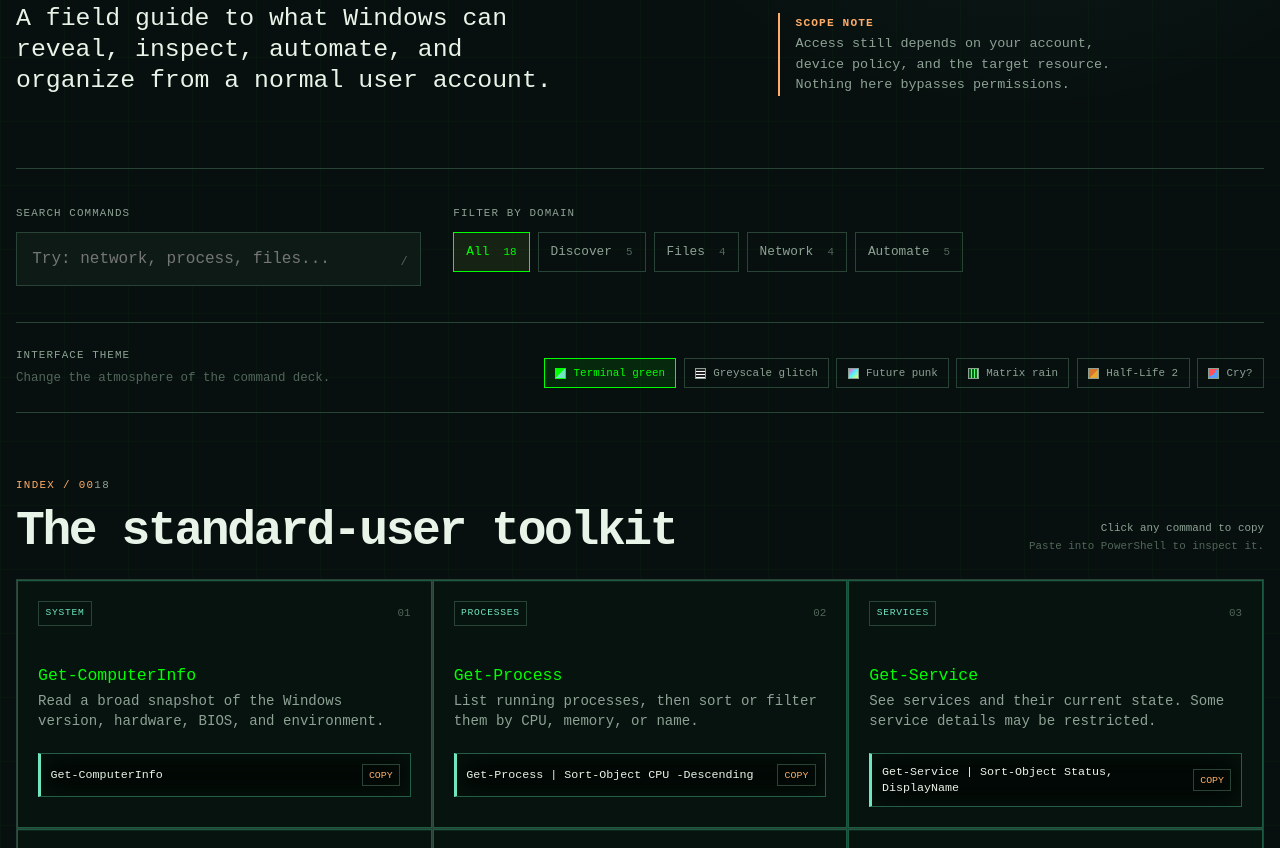
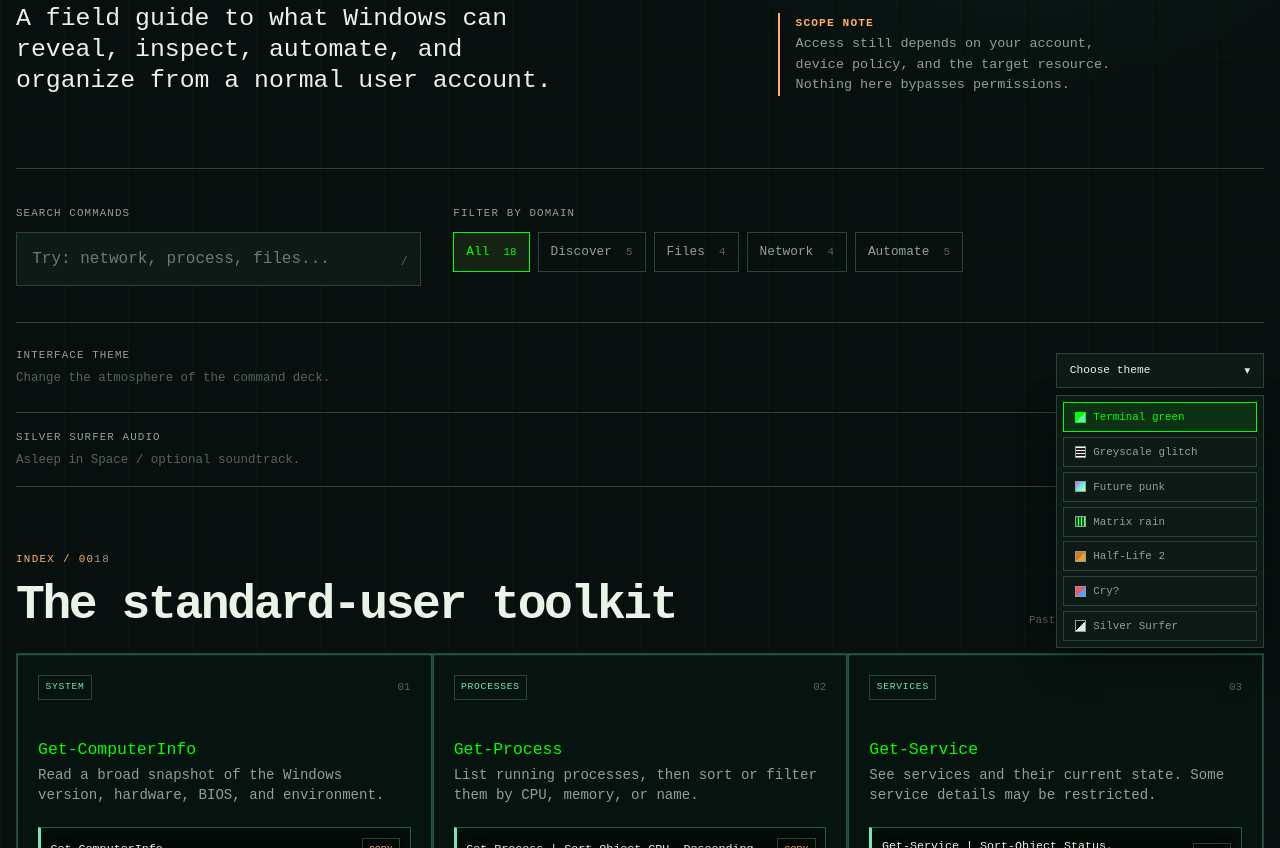
Before and after one commit to dudeman1124/ala2627-daneterzichCTE-AD, a plain HTML site: page cmd-library/index.html in a window 1280 px wide. Shown: the part 519-1367 px from the top of the page. Drawn offline with Linux system fonts and the light colour scheme.

Commit message:
feat: add Silver Surfer theme with audio controls and toggle functionality

```diff
--- a/cmd-library/app.js
+++ b/cmd-library/app.js
@@ -43,6 +43,9 @@ const resultCount = document.querySelector('#result-count');
 const pageNote = document.querySelector('#page-note');
 const pageButtons = document.querySelector('#page-buttons');
 const themeOptions = document.querySelector('#theme-options');
+const themeToggle = document.querySelector('#theme-toggle');
+const silverAudio = document.querySelector('#silver-audio');
+const silverSurferPlayer = document.querySelector('#silver-surfer-player');
 const matrixCanvas = document.querySelector('#matrix-rain');
 const matrixContext = matrixCanvas.getContext('2d');
 const glitchCanvas = document.querySelector('#glitch-background');
@@ -228,6 +231,20 @@ function setTheme(theme) {
   setMatrixState(theme === 'matrix');
   setGlitchState(theme === 'greyscale');
   setRickState(theme === 'default');
+  silverAudio.hidden = theme !== 'silversurfer';
+}
+
+function setThemeListOpen(isOpen) {
+  themeOptions.hidden = !isOpen;
+  themeToggle.setAttribute('aria-expanded', String(isOpen));
+}
+
+function sendYouTubeCommand(command) {
+  silverSurferPlayer.contentWindow.postMessage(JSON.stringify({
+    event: 'command',
+    func: command,
+    args: []
+  }), '*');
 }
 
 function pointIsNearSegment(pointX, pointY, startX, startY, endX, endY, distance) {
@@ -366,12 +383,23 @@ document.addEventListener('keydown', (event) => {
 
 themeOptions.addEventListener('click', (event) => {
   const button = event.target.closest('[data-theme]');
-  if (button) setTheme(button.dataset.theme);
+  if (!button) return;
+  setTheme(button.dataset.theme);
+  setThemeListOpen(false);
 });
+
+themeToggle.addEventListener('click', () => {
+  setThemeListOpen(themeOptions.hidden);
+});
+
+document.querySelector('#audio-play').addEventListener('click', () => sendYouTubeCommand('playVideo'));
+document.querySelector('#audio-pause').addEventListener('click', () => sendYouTubeCommand('pauseVideo'));
+document.querySelector('#audio-stop').addEventListener('click', () => sendYouTubeCommand('stopVideo'));
 
 render();
 setJojoUnlocked(jojoUnlocked);
 setTheme(localStorage.getItem('cmd-library-theme') || 'default');
+setThemeListOpen(false);
 loadRickStream().then(() => setRickState(document.documentElement.dataset.theme === 'default'));
 resizeMatrix();
 resizeGlitch();
--- a/cmd-library/index.html
+++ b/cmd-library/index.html
@@ -62,7 +62,10 @@
           <span class="control-label">Interface theme</span>
           <p class="theme-note">Change the atmosphere of the command deck.</p>
         </div>
-        <div class="theme-options" id="theme-options" role="group" aria-label="Choose a website theme">
+        <div class="theme-picker">
+          <button class="theme-toggle" id="theme-toggle" type="button" aria-expanded="false"
+            aria-controls="theme-options">Choose theme</button>
+          <div class="theme-options" id="theme-options" role="group" aria-label="Choose a website theme" hidden>
             <button class="theme-button is-active" data-theme="default" type="button"><span
                 class="theme-swatch theme-swatch--default"></span>Terminal green</button>
             <button class="theme-button" data-theme="greyscale" type="button"><span
@@ -77,7 +80,25 @@
                 class="theme-swatch theme-swatch--cry"></span>Cry?</button>
             <button class="theme-button" data-theme="jojo" id="jojo-theme-button" type="button" hidden><span
                 class="theme-swatch theme-swatch--jojo"></span>JOJO</button>
+            <button class="theme-button" data-theme="silversurfer" type="button"><span
+                class="theme-swatch theme-swatch--silversurfer"></span>Silver Surfer</button>
           </div>
+        </div>
+      </section>
+
+      <section class="silver-audio" id="silver-audio" aria-label="Silver Surfer audio" hidden>
+        <div>
+          <span class="control-label">Silver Surfer audio</span>
+          <p class="theme-note">Asleep in Space / optional soundtrack.</p>
+        </div>
+        <div class="audio-controls">
+          <button class="audio-button" id="audio-play" type="button">PLAY</button>
+          <button class="audio-button" id="audio-pause" type="button">PAUSE</button>
+          <button class="audio-button" id="audio-stop" type="button">STOP</button>
+        </div>
+        <iframe id="silver-surfer-player"
+          src="https://www.youtube.com/embed/2n5Djx-yW6c?enablejsapi=1&controls=0&playsinline=1"
+          title="Asleep in Space audio player" allow="autoplay; encrypted-media" loading="lazy"></iframe>
       </section>
 
       <section class="library-heading" aria-labelledby="library-title">
--- a/cmd-library/styles.css
+++ b/cmd-library/styles.css
@@ -141,6 +141,32 @@
   background:
     linear-gradient(rgba(185, 174, 153, .58), rgba(185, 174, 153, .78)),
     url('https://encrypted-tbn0.gstatic.com/images?q=tbn:ANd9GcSfhLhJ4E2ICrfmp_Kqe1mx6macMwqNVTsTMO0SjpA0iw&s=10') center / cover fixed,
+    var(--bg);
+}
+
+:root[data-theme='silversurfer'] {
+  --ink: #f4f6f8;
+  --muted: #aeb5bc;
+  --faint: #6f7881;
+  --bg: #030405;
+  --panel: #0d1013;
+  --panel-bright: #171b1f;
+  --line: #626b73;
+  --acid: #edf1f4;
+  --aqua: #b8c1c8;
+  --orange: #d8dee3;
+  --danger: #9da7af;
+  --grid-line: rgba(220, 228, 235, .07);
+  --glow: rgba(220, 228, 235, .12);
+  --command-bg: #050607;
+  --font-body: 'GorDIN', monospace;
+  --font-mono: 'GorDIN', monospace;
+}
+
+:root[data-theme='silversurfer'] body {
+  background:
+    linear-gradient(rgba(3, 4, 5, .72), rgba(3, 4, 5, .9)),
+    url('https://encrypted-tbn0.gstatic.com/images?q=tbn:ANd9GcQPYGGvH-FYexa6eAZVFJM7NrNvCLWlj4As9XhIHSjDlg&s=10') center / cover fixed,
     var(--bg);
 }
 
@@ -525,6 +551,31 @@ input:focus {
   border-bottom: 1px solid var(--line);
 }
 
+.theme-picker {
+  position: relative;
+  min-width: 13rem;
+}
+
+.theme-toggle {
+  width: 100%;
+  padding: .65rem .8rem;
+  border: 1px solid var(--line);
+  background: var(--panel);
+  color: var(--ink);
+  cursor: pointer;
+  font: .7rem var(--font-mono);
+  text-align: left;
+}
+
+.theme-toggle::after {
+  float: right;
+  content: '▾';
+}
+
+.theme-toggle[aria-expanded='true']::after {
+  content: '▴';
+}
+
 .theme-note {
   margin: -.35rem 0 0;
   color: var(--faint);
@@ -532,10 +583,17 @@ input:focus {
 }
 
 .theme-options {
-  display: flex;
-  flex-wrap: wrap;
-  justify-content: end;
-  gap: .45rem;
+  position: absolute;
+  top: calc(100% + .4rem);
+  right: 0;
+  z-index: 4;
+  display: grid;
+  min-width: 100%;
+  gap: .3rem;
+  padding: .4rem;
+  border: 1px solid var(--line);
+  background: var(--panel);
+  box-shadow: 0 .8rem 2rem rgba(0, 0, 0, .35);
 }
 
 .theme-button {
@@ -592,8 +650,50 @@ input:focus {
   background: linear-gradient(135deg, #8f806c, #d9ccb2);
 }
 
+.theme-swatch--silversurfer {
+  background: linear-gradient(135deg, #050607 50%, #e4e8eb 50%);
+}
+
 :root:not(.jojo-unlocked) #jojo-theme-button {
   display: none;
+}
+
+.silver-audio {
+  display: grid;
+  grid-template-columns: 1fr auto;
+  gap: .8rem 2rem;
+  align-items: center;
+  padding: 1rem 0;
+  border-bottom: 1px solid var(--line);
+}
+
+.audio-controls {
+  display: flex;
+  gap: .4rem;
+}
+
+.audio-button {
+  padding: .5rem .7rem;
+  border: 1px solid var(--line);
+  background: var(--panel);
+  color: var(--ink);
+  cursor: pointer;
+  font: .65rem var(--font-mono);
+}
+
+.audio-button:hover,
+.audio-button:focus-visible {
+  border-color: var(--acid);
+  background: var(--panel-bright);
+}
+
+.silver-audio iframe {
+  position: absolute;
+  width: 1px;
+  height: 1px;
+  border: 0;
+  opacity: 0;
+  pointer-events: none;
 }
 
 .shortcut {
```
Lines whose indentation alone changed are shown as unchanged.
